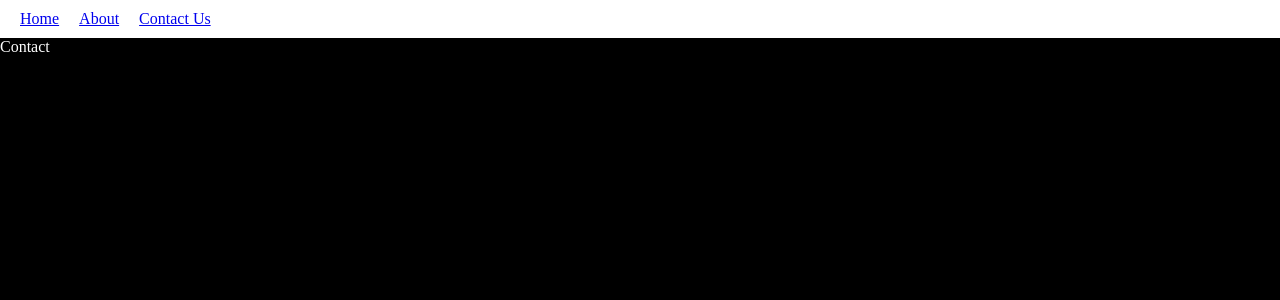
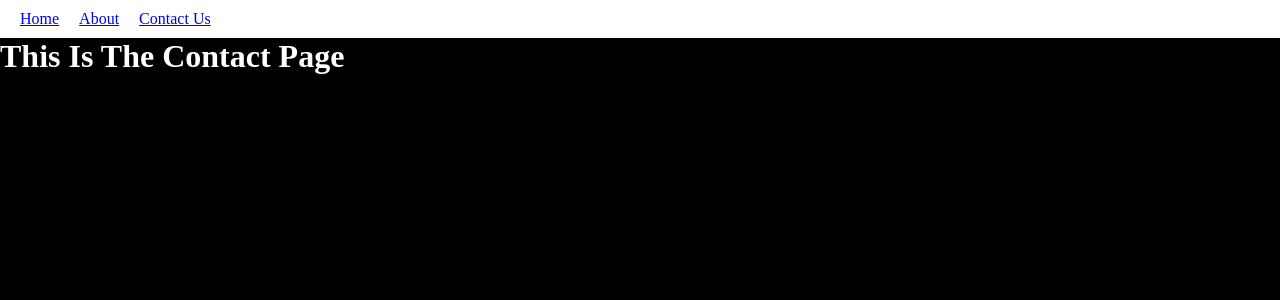
Before and after one commit to Rajan-4900/React_Router_class, a React (Vite) app: page /contact in a window 1280 px wide. Shown: the top 300 px of the page. Built offline with nearby package versions, Linux system fonts and the light colour scheme.

Commit message:
we have verified to confirm it s working with the new pages in NavBar

```diff
--- a/src/Pages/About.jsx
+++ b/src/Pages/About.jsx
@@ -2,7 +2,9 @@
 
 const About = () => {
   return (
-    <div>About</div>
+    <div>
+      <h1>This Is The About Page</h1>
+    </div>
   )
 }
 
--- a/src/Pages/Contact.jsx
+++ b/src/Pages/Contact.jsx
@@ -2,7 +2,9 @@
 
 const Contact = () => {
   return (
-    <div>Contact</div>
+    <div>
+      <h1>This Is The Contact Page</h1>
+    </div>
   )
 }
 
--- a/src/Pages/Home.jsx
+++ b/src/Pages/Home.jsx
@@ -2,7 +2,9 @@
 
 const Home = () => {
   return (
-    <div>Home</div>
+    <div>
+      <h1>This Is The Home Page </h1>
+    </div>
   )
 }
 
```
